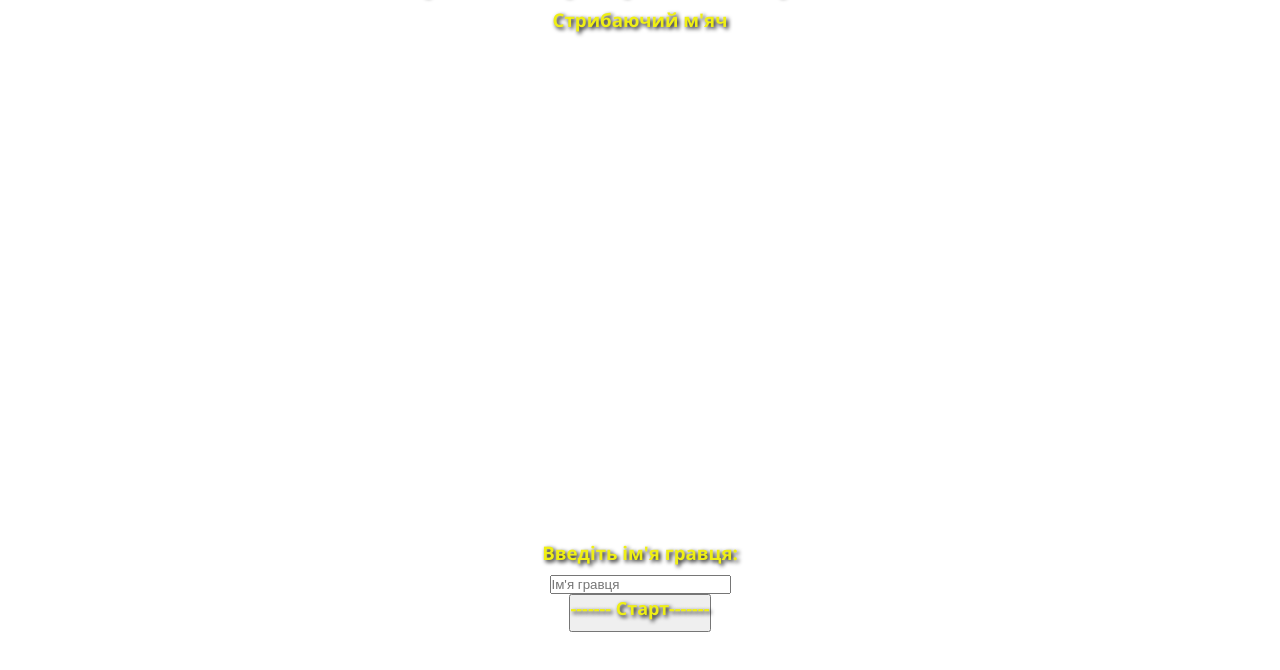
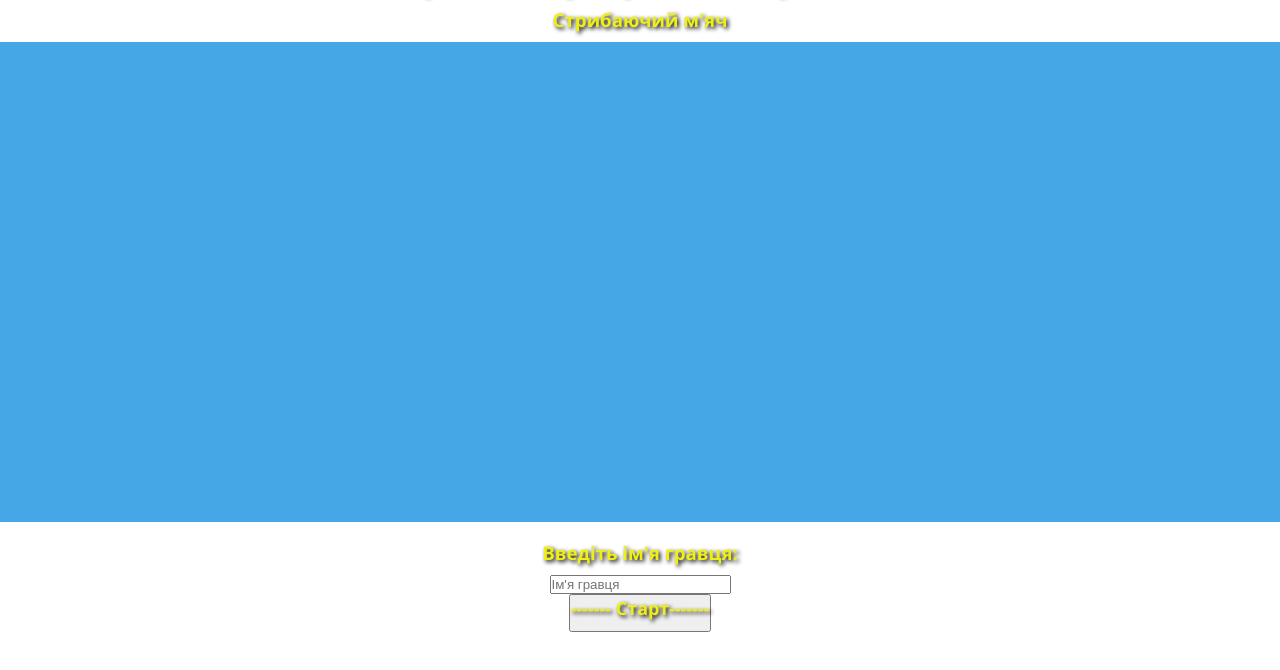
Before and after one commit to astral777022/starBatle, a plain HTML site: page index.html in a window 1280 px wide. Shown: the part 46-716 px from the top of the page. Drawn offline with Linux system fonts and the light colour scheme.

Commit message:
Uncomment background property for canvas

```diff
--- a/css/style.css
+++ b/css/style.css
@@ -4,7 +4,7 @@
  }
 
 canvas {
-    //background: #46a7e7;
+    background: #46a7e7;
     display: block;
     margin: 0 auto;
 }
```
